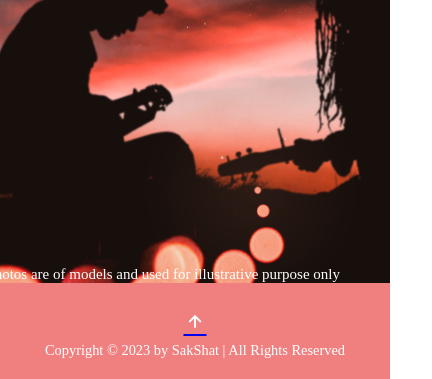
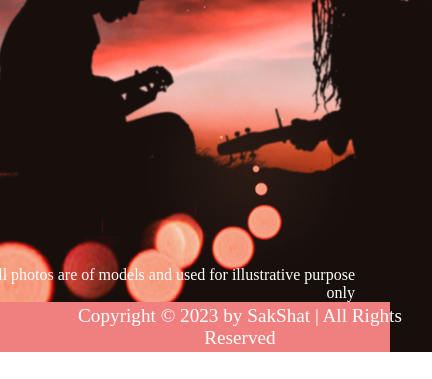
Before and after one commit to shubha987/SakShat2.0, a plain HTML site: page dating.html in a window 390 px wide. Shown: the part 578-957 px from the top of the page, 432 px wide, since content can reach past the window. After the commit the page ends 930 px from the top, so only its background shows below. Drawn offline with nearby package versions, Linux system fonts and the light colour scheme.

Commit message:
additions

```diff
--- a/dating.html
+++ b/dating.html
@@ -111,8 +111,5 @@
 	<div class="footer-text">
 		<p>Copyright &copy; 2023 by SakShat | All Rights Reserved</p>
 	</div>
-	<div class="footer-iconTop">
-		<a href="#home"><i class='bx bx-up-arrow-alt'></i></a>
-	</div>
 </footer>
 </html>
--- a/style.css
+++ b/style.css
@@ -69,34 +69,17 @@ nav ul li{
     display: flex;
     color: #fff;
     justify-content: space-between;
-    align-items: center;
+    text-align: center;
     flex-wrap: wrap;
-    padding: .5rem 2%;
+    padding: .2rem;
     background-color: lightcoral;
 }
 
 .footer-text p{
-    font-size: 1.5rem;
+    font-size: 1.2rem;
+    position: relative;
+    left: 550px;
 }
-
-.footer-iconTop a{
-    display: inline-flex;
-    justify-content:center;
-    align-items: center;
-    padding: .8rem;
-    border-radius: .8rem;
-    transition: .5s ease;
-}
-
-.footer-iconTop:hover a{
-    box-shadow: 0 0 .5rem rgb(219, 81, 1);
-}
-
-.footer-iconTop a i{
-    font-size: 2.4rem;
-    color: white;
-}
-
 nav ul li a{
     text-decoration: none;
     color: #fff;
@@ -212,13 +195,6 @@ nav ul li a:hover{
 	display: block;
   }
 
-.tc{
-	position: relative;
-	bottom:40px;
-	left: 40px;
-	font-size: 18px;
-}
-
 .f1{
     color: #fff;
     text-align: right;
@@ -234,26 +210,6 @@ nav ul li a:hover{
     position: fixed;
     z-index: 100;
 }
-
-.bx-crown{
-    font-size: 22px;
-	color:darkgoldenrod;
-    position: relative;
-	text-shadow: 0 0 5px rgb(230, 175, 38),
-				 0 0 20px rgb(230, 175, 38),
-				 0 0 60px rgb(230, 175, 38),
-				 0 0 150px rgb(230, 175, 38);
-    bottom: 20px;
-    left:30px;
-
-}
-
-.bx-crown:hover{
-    color:rgb(230, 175, 38);
-	cursor: pointer;
-}
-
-
 
 @media only screen and (max-width:800px){
 
@@ -322,38 +278,9 @@ nav ul li a:hover{
         position: relative;
         bottom:108px;
     }
-    .tc{
+
+    .footer-text{
         position: relative;
-        left: 150px;
+        right: 505px;
     }
-    }
-
-    @media (max-width: 1200px) {
-        html {
-            font-size: 60%;
-        }
-
-        .f1{
-            font-size: 15px;
-            position: relative;
-            right: 50px;
-        }
-    }
-
-    @media (max-width: 991px) {
-        .footer {
-            padding: 2rem 3%;
-        }
-    }
-
-    @media (max-width: 450px) {
-
-        .footer{
-            flex-direction: column-reverse;
-        }
-
-        .footer p{
-            text-align: center;
-            margin-top: .2rem;
-        }
-    }
+}
```
